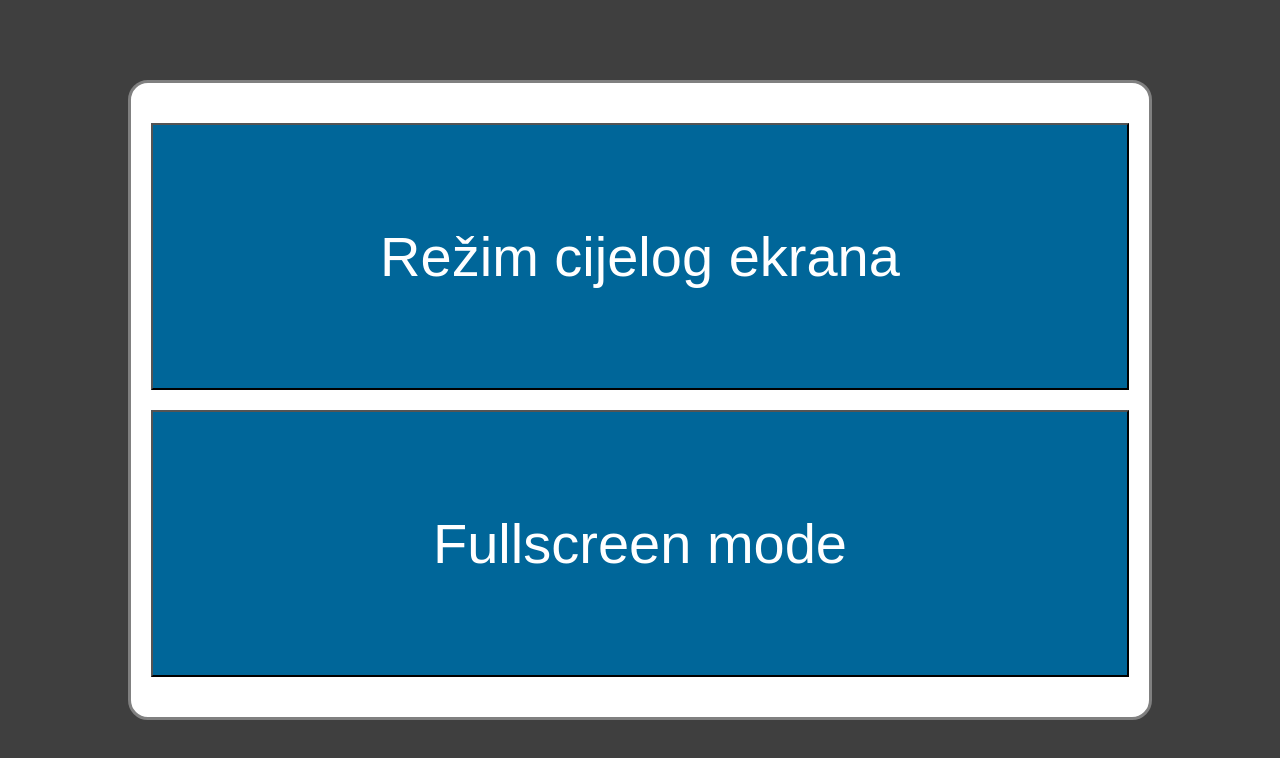
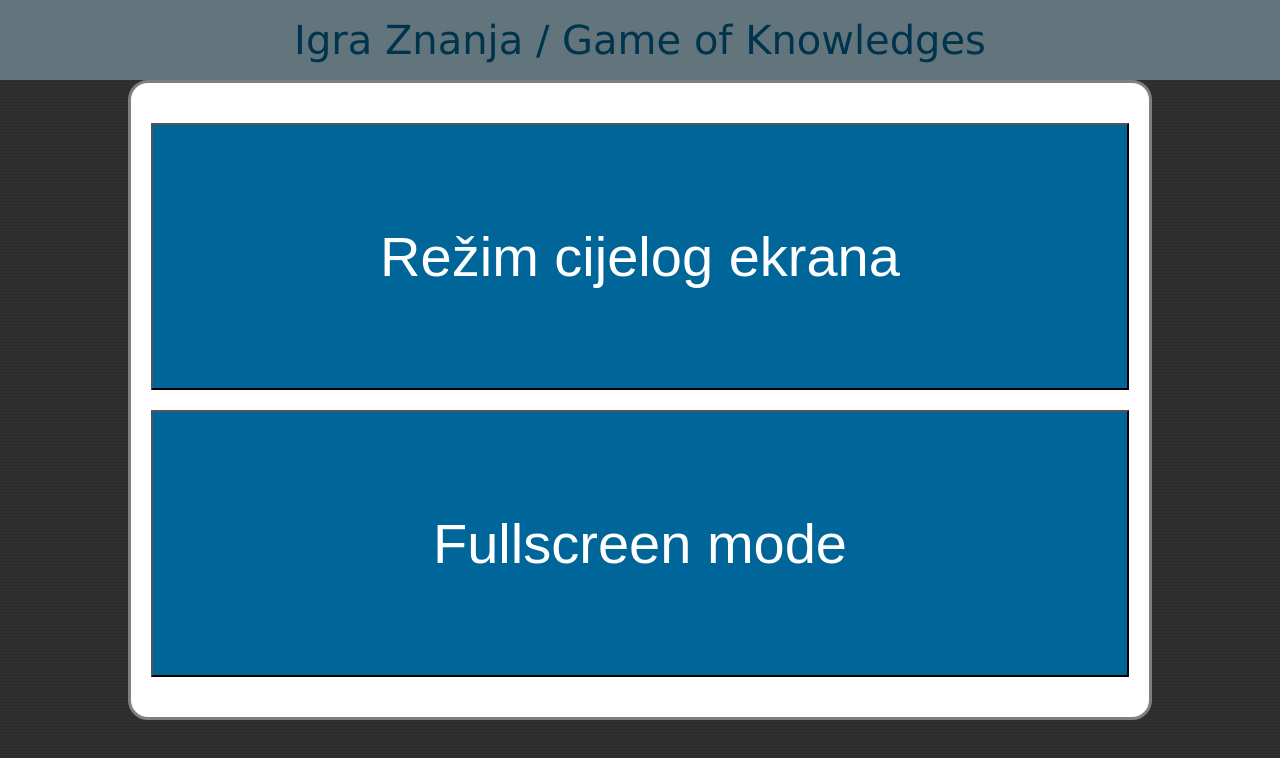
Before and after one commit to VoldyBV/Igra_Znanja_2_0, a plain HTML site: page index.html in a window 1280 px wide. Drawn offline with Linux system fonts and the light colour scheme.

Commit message:
First commit

```diff
--- a/index.html
+++ b/index.html
@@ -55,7 +55,7 @@
     </script>
 </head>
 <body>
-    <iframe id="frame" src="index.html" frameborder="0"></iframe>
+    <iframe id="frame" src="index_1.html" frameborder="0"></iframe>
     <div class="fullscreen-overlay">
         <div class="fullscreen-body">
             <button onclick="To_FullScreen()"> Režim cijelog ekrana</button>
```
